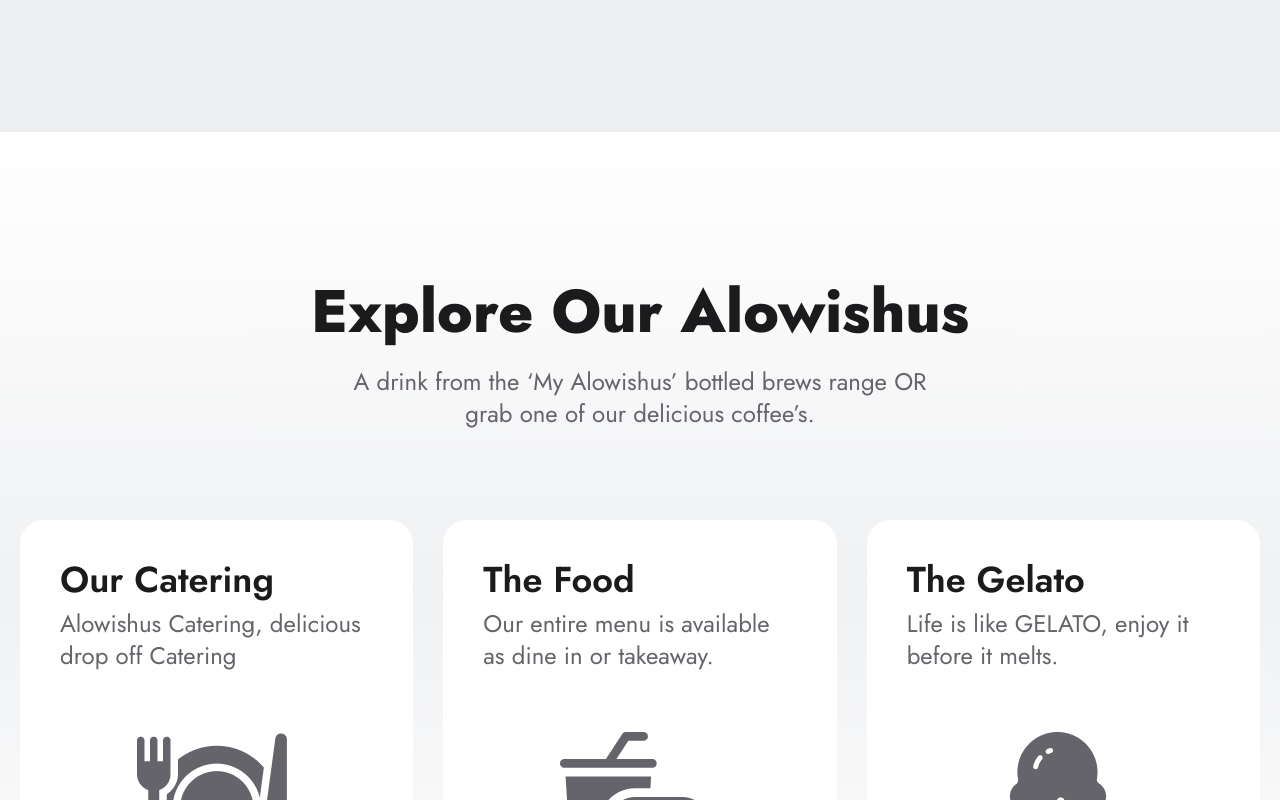
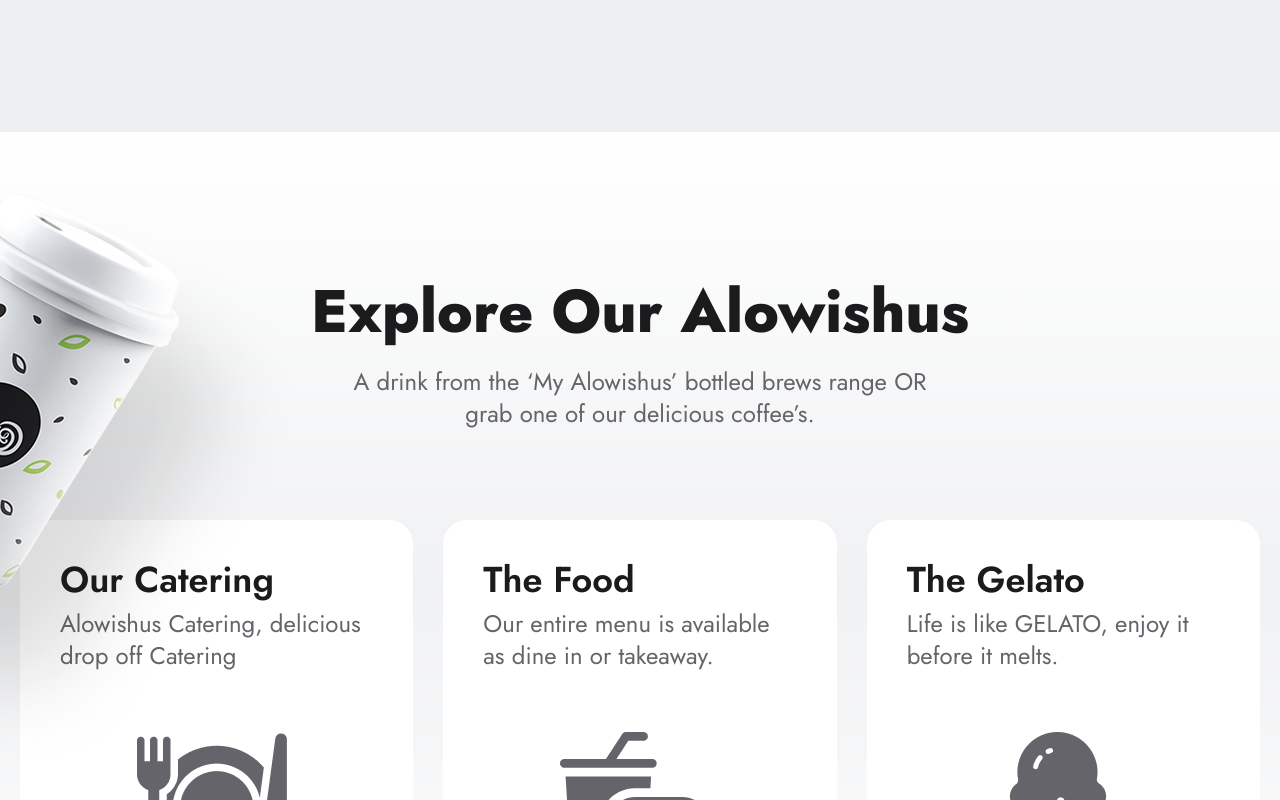
Before and after one commit to AliJalilpour/Alowishus, a React (Vite) app in the folder alowishus/: page / in a window 1280 px wide. Shown: the part 880-1680 px from the top of the page. Built offline with nearby package versions, Linux system fonts and the light colour scheme.

Commit message:
add coffee image

```diff
--- a/alowishus/src/components/Main/Explore.jsx
+++ b/alowishus/src/components/Main/Explore.jsx
@@ -1,9 +1,10 @@
 const Explore = () => {
     return (
-        <section className="container mx-auto px-5">
+        <section className="relative">
             {/* wrapper */}
-            <div>
-                <div className="max-xl:pt-20 xl:pt-37.5 mb-22.5 flex flex-col items-center">
+            <img className="absolute top-5 max-xl:hidden" src="/image/24 1.png" alt="coffee" />
+            <div className="container mx-auto px-5">
+                <div className="max-xl:pt-20 xl:pt-37.5 max-md:mb-15 md:mb-22.5 flex flex-col items-center">
                     <h2 className="font-jost font-extrabold max-md:text-3xl md:text-4xl lg:text-5xl xl:text-6xl text-eerie-black mb-6">Explore Our Alowishus</h2>
                     <p className="font-jost md:text-xl xl:text-2xl text-granite-gray max-w-150 text-center">A drink from the ‘My Alowishus’ bottled brews range OR grab one of our delicious coffee’s.</p>
                 </div>
```
Also changed, not shown: alowishus/public/image/24 1.png (added).
